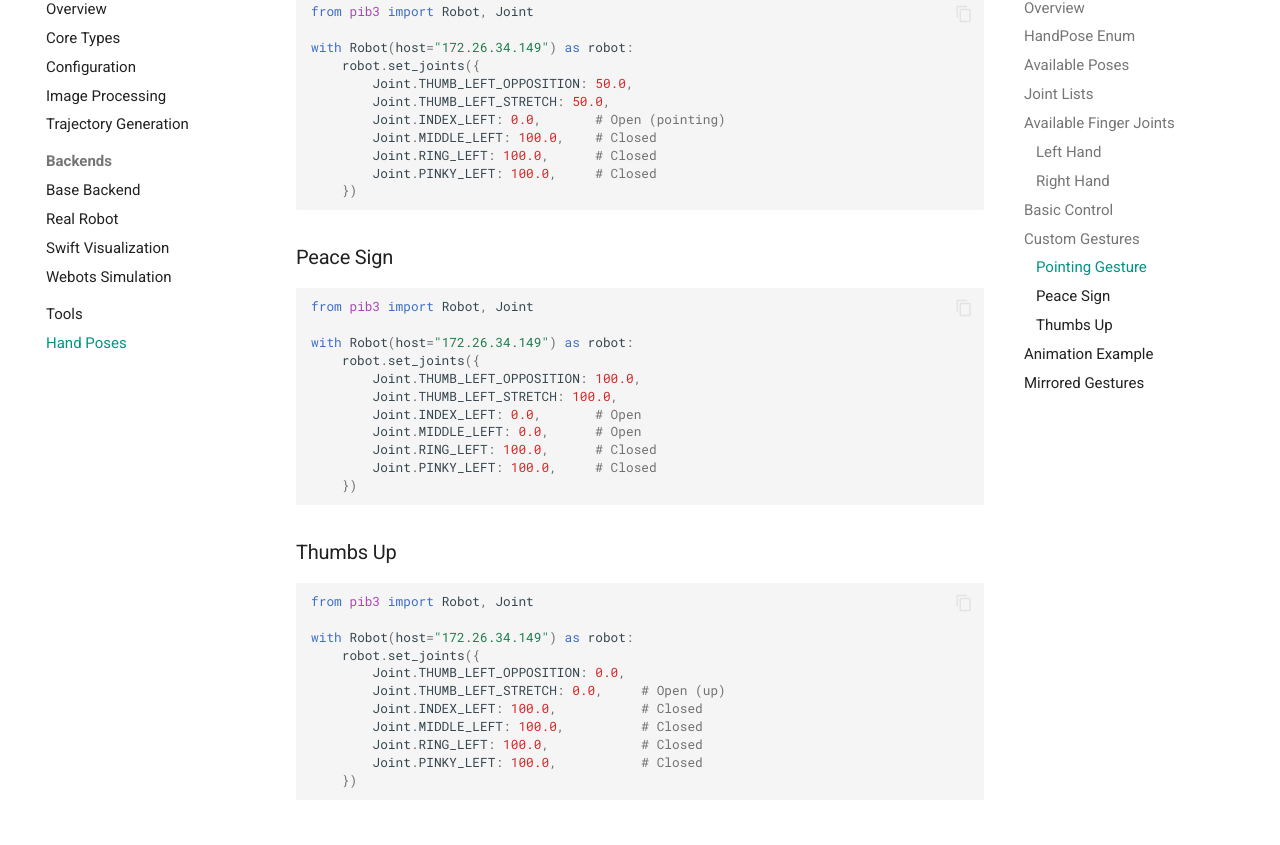
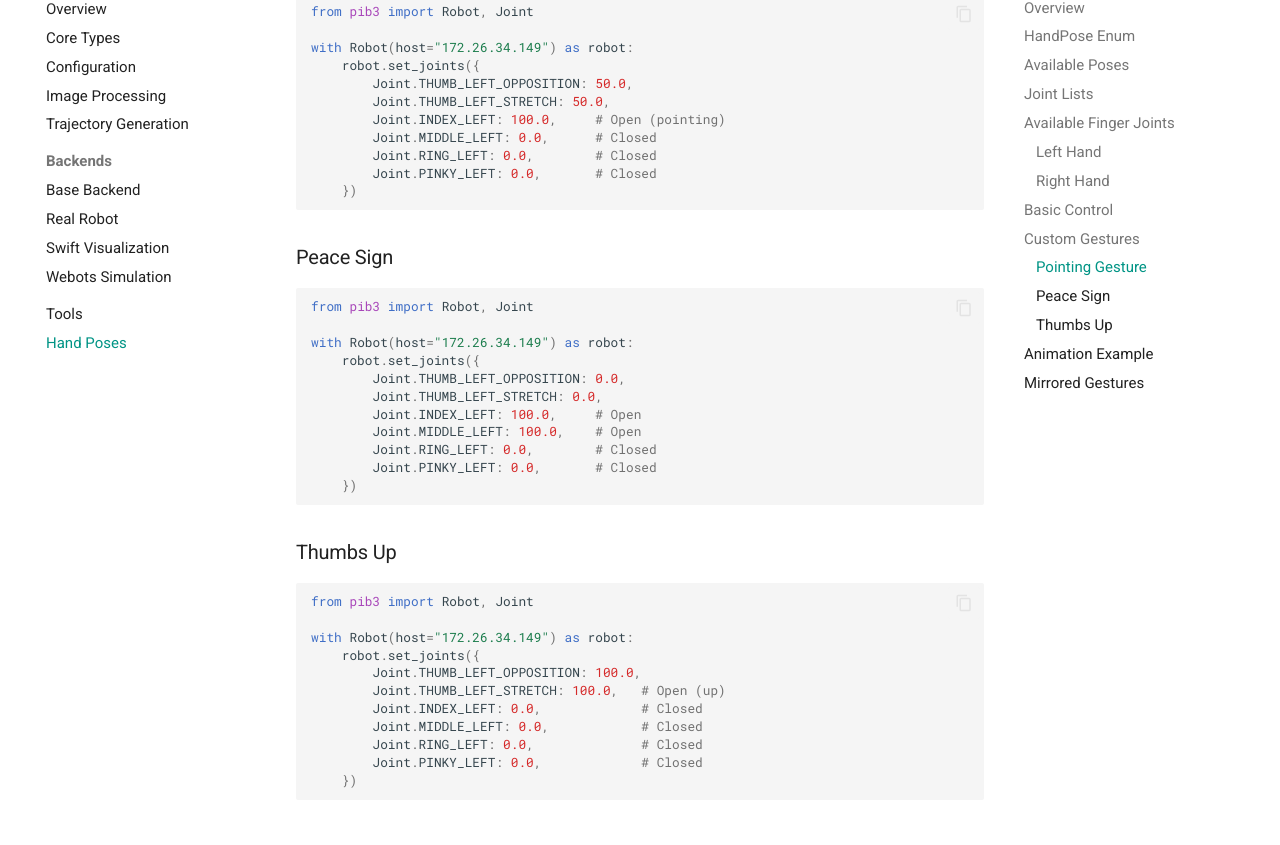
Before and after one commit to mamrehn/pib3, an MkDocs documentation site: the page built from docs/api/hand-poses.md, in a window 1280 px wide and 1400 px high, scrolled down 2685 px. Shown: the part 149-994 px from the top of the window. Built offline with MkDocs 1.6.1 and Material for MkDocs 9.7.7, drawn with Linux system fonts in a browser that asks for light colours; comment, search, counter and statistics services are not loaded; some of the changed text lies outside the part shown.

Commit message:
fix: Update hand pose descriptions and joint limits for accuracy and clarity

````diff
--- a/docs/api/hand-poses.md
+++ b/docs/api/hand-poses.md
@@ -29,10 +29,10 @@
 
 | Pose | Description |
 |------|-------------|
-| `HandPose.LEFT_OPEN` | Left hand fully open (all joints at 0%) |
-| `HandPose.LEFT_CLOSED` | Left hand fully closed (all joints at 100%) |
-| `HandPose.RIGHT_OPEN` | Right hand fully open (all joints at 0%) |
-| `HandPose.RIGHT_CLOSED` | Right hand fully closed (all joints at 100%) |
+| `HandPose.LEFT_OPEN` | Left hand fully open (all joints at 100%) |
+| `HandPose.LEFT_CLOSED` | Left hand fully closed (all joints at 0%) |
+| `HandPose.RIGHT_OPEN` | Right hand fully open (all joints at 100%) |
+| `HandPose.RIGHT_CLOSED` | Right hand fully closed (all joints at 0%) |
 
 ## Joint Lists
 
@@ -97,10 +97,10 @@
     robot.set_joints({
         Joint.THUMB_LEFT_OPPOSITION: 50.0,
         Joint.THUMB_LEFT_STRETCH: 50.0,
-        Joint.INDEX_LEFT: 0.0,       # Open (pointing)
-        Joint.MIDDLE_LEFT: 100.0,    # Closed
-        Joint.RING_LEFT: 100.0,      # Closed
-        Joint.PINKY_LEFT: 100.0,     # Closed
+        Joint.INDEX_LEFT: 100.0,     # Open (pointing)
+        Joint.MIDDLE_LEFT: 0.0,      # Closed
+        Joint.RING_LEFT: 0.0,        # Closed
+        Joint.PINKY_LEFT: 0.0,       # Closed
     })
 ```
 
@@ -111,12 +111,12 @@
 
 with Robot(host="172.26.34.149") as robot:
     robot.set_joints({
-        Joint.THUMB_LEFT_OPPOSITION: 100.0,
-        Joint.THUMB_LEFT_STRETCH: 100.0,
-        Joint.INDEX_LEFT: 0.0,       # Open
-        Joint.MIDDLE_LEFT: 0.0,      # Open
-        Joint.RING_LEFT: 100.0,      # Closed
-        Joint.PINKY_LEFT: 100.0,     # Closed
+        Joint.THUMB_LEFT_OPPOSITION: 0.0,
+        Joint.THUMB_LEFT_STRETCH: 0.0,
+        Joint.INDEX_LEFT: 100.0,     # Open
+        Joint.MIDDLE_LEFT: 100.0,    # Open
+        Joint.RING_LEFT: 0.0,        # Closed
+        Joint.PINKY_LEFT: 0.0,       # Closed
     })
 ```
 
@@ -127,12 +127,12 @@
 
 with Robot(host="172.26.34.149") as robot:
     robot.set_joints({
-        Joint.THUMB_LEFT_OPPOSITION: 0.0,
-        Joint.THUMB_LEFT_STRETCH: 0.0,     # Open (up)
-        Joint.INDEX_LEFT: 100.0,           # Closed
-        Joint.MIDDLE_LEFT: 100.0,          # Closed
-        Joint.RING_LEFT: 100.0,            # Closed
-        Joint.PINKY_LEFT: 100.0,           # Closed
+        Joint.THUMB_LEFT_OPPOSITION: 100.0,
+        Joint.THUMB_LEFT_STRETCH: 100.0,   # Open (up)
+        Joint.INDEX_LEFT: 0.0,             # Closed
+        Joint.MIDDLE_LEFT: 0.0,            # Closed
+        Joint.RING_LEFT: 0.0,              # Closed
+        Joint.PINKY_LEFT: 0.0,             # Closed
     })
 ```
 
````
Also changed, not shown: other parts of docs/api/hand-poses.md (+3 -3 lines), pib3/resources/joint_limits.yaml (+26 -26 lines), pib3/resources/joint_limits_robot.yaml (+26 -26 lines), pib3/resources/joint_limits_webots.yaml (+26 -26 lines), 2 other files.
